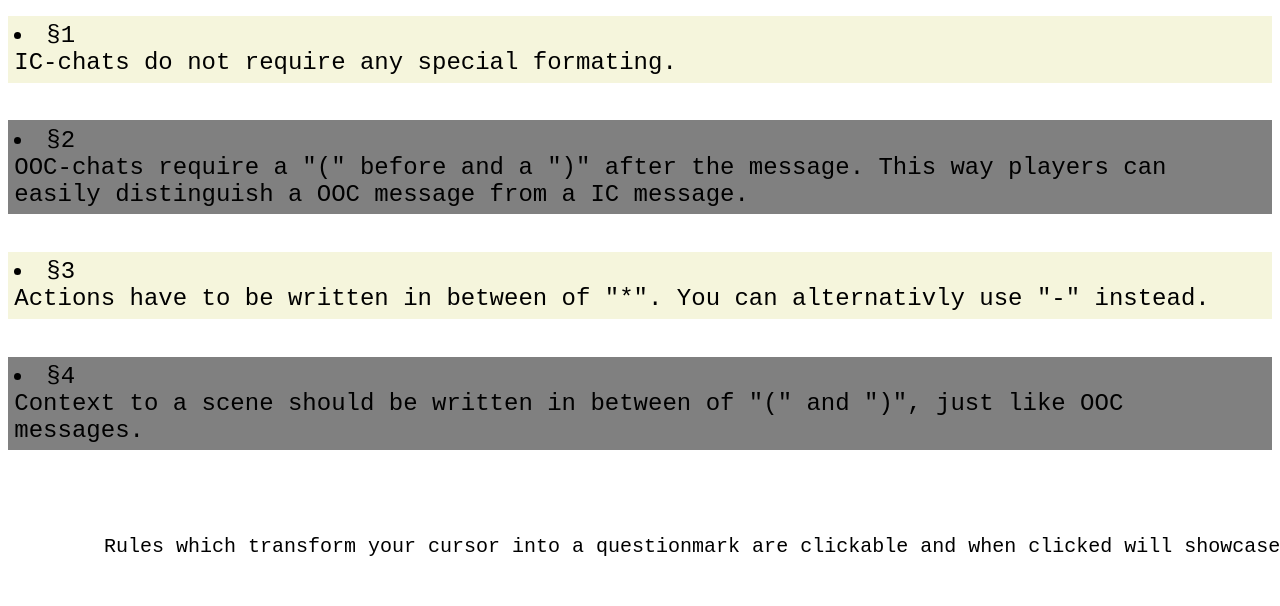
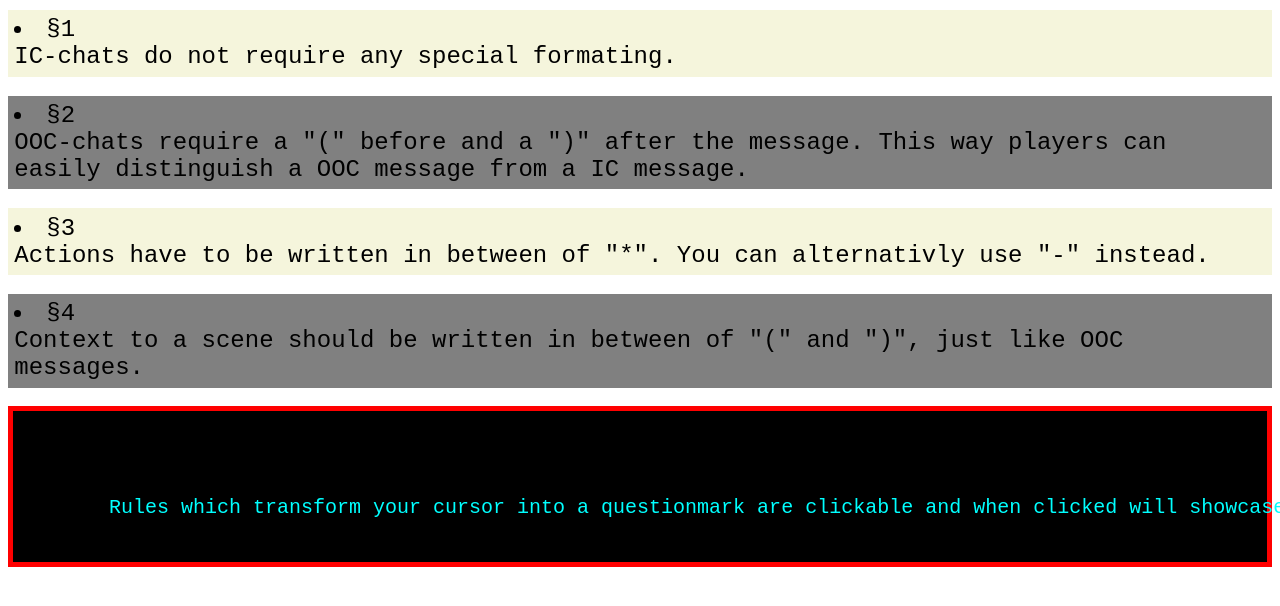
Before and after one commit to Goetterescu/Ruleset-for-The-Hideout-s-rp-sessions, a plain HTML site: page rules/game server/chatting.html in a window 1280 px wide. Shown: the part 84-690 px from the top of the page. Drawn offline with Linux system fonts and the light colour scheme.

Commit message:
Update rules.css

```diff
--- a/styles/rules.css
+++ b/styles/rules.css
@@ -4,8 +4,8 @@ body {
 }
 li {
     padding: 0.5%;
-    margin-top: 3%;
-    margin-bottom: 3%;
+    margin-top: 1.5%;
+    margin-bottom: 1.5%;
 }
 
 li:nth-child(odd) {
@@ -18,3 +18,13 @@ li:nth-child(even) {
 li.example:hover {
     cursor: help;
 }
+
+div#example-div {
+    background-color: black;
+    border: thick solid red;
+}
+
+
+pre.example-box {
+ color: cyan;
+}
```
